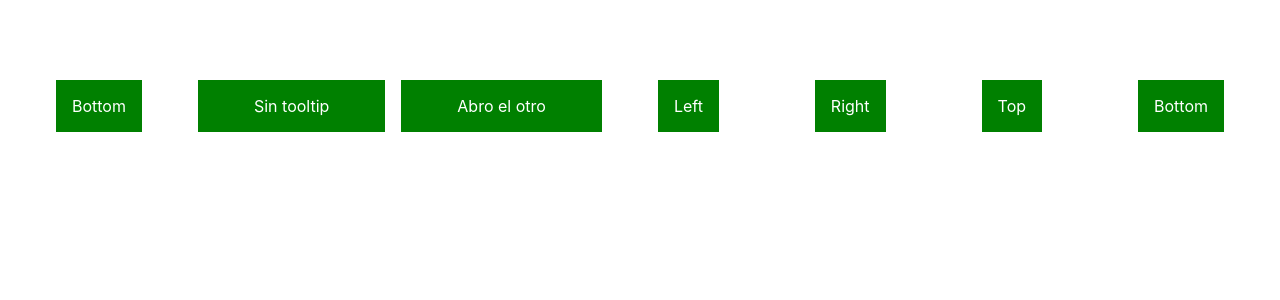
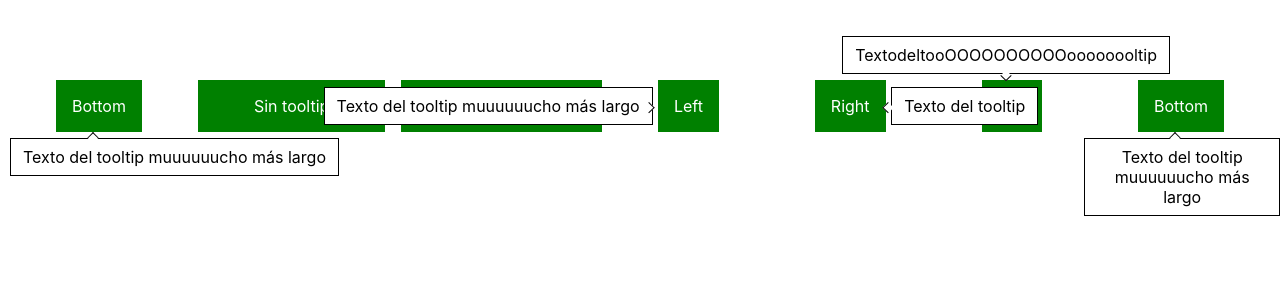
Before and after one commit to mhv745/tooltip, a React (Create React App) app: page / in a window 1280 px wide. Shown: the top 300 px of the page. Built offline with nearby package versions, Linux system fonts and the light colour scheme.

Commit message:
feat: refactor

```diff
--- a/src/componentes/Tooltip.jsx
+++ b/src/componentes/Tooltip.jsx
@@ -39,7 +39,7 @@ function Tooltip(tooltipProps, ref) {
     children
   } = tooltipProps;
 
-  const [show, setShow] = useState(false);
+  const [show, setShow] = useState(true);
   const [closing, setClosing] = useState(false)
   const [tooltipStyles, setTooltipStyles] = useState({});
   const [arrowStyles, setArrowStyles] = useState({});
@@ -135,11 +135,11 @@ function Tooltip(tooltipProps, ref) {
         {children}
       </div>
       {show && (
-        <div className={`tooltip-wrapper ${closing ? "cerrando" : ""}`}>
-          <div className={`tooltip-content tooltip-${position}`} style={tooltipStyles} ref={tooltipRef}>
+        <div className={`tooltip-wrapper ${closing ? "cerrando" : ""} tooltip-${position}`}>
+          <div className={`tooltip-content`} style={tooltipStyles} ref={tooltipRef}>
             {content}
           </div>
-          <span className="arrow" style={arrowStyles} />
+          <span className={`arrow arrow--${position}`} style={arrowStyles} />
         </div>
       )}
     </div>
--- a/src/componentes/Tooltip.scss
+++ b/src/componentes/Tooltip.scss
@@ -20,15 +20,36 @@
     position: absolute;
     display: block;
     background: white;
-    transform: rotate(45deg);
     border: solid black;
-    border-bottom-width: 0px;
-    border-right-width: 0px;
-    border-top-width: 1px;
-    border-left-width: 1px;
     box-sizing: border-box;
     width: 7.78px;
     height: 7.78px;
+    transform: rotate(45deg);
+    border-bottom-width: 0px;
+    border-right-width: 0px;
+    border-top-width: 0px;
+    border-left-width: 0px;
+    transform-origin: 0% 0%;
+
+    &--bottom {
+      border-top-width: 1px;
+      border-left-width: 1px;
+    }
+
+    &--top {
+      border-bottom-width: 1px;
+      border-right-width: 1px;
+    }
+
+    &--right {
+      border-bottom-width: 1px;
+      border-left-width: 1px;
+    }
+
+    &--left {
+      border-right-width: 1px;
+      border-top-width: 1px;
+    }
   }
 }
 
--- a/src/componentes/hooks/useTooltip.jsx
+++ b/src/componentes/hooks/useTooltip.jsx
@@ -9,15 +9,21 @@ const ARROW_SIDE = 8;
  * Distance between Element and Tooltip. (Half of the hipotenuse of the arrow)
  */
 const ARROW_HYPOTENUSE = 11.31;
+
+/**
+ * Minimum distance to boundary
+ */
 const MIN_DISTANCE_BOUNDARY = 10
 
 /**
- *
+ * Custom hook in order to get the arrow and tooltip styles related to the given trigger position
  */
 const useTooltipStyles = () => {
-
+    /**
+     * Get the bottom tooltip styles
+     */
     const getBottomStyles = useCallback(({ trigger, tooltip, offset }) => {
-        const topArrow = trigger.bottom + offset + ARROW_SIDE / 4;
+        const topArrow = trigger.bottom + offset;
         const leftArrow = trigger.left + trigger.width / 2 - ARROW_HYPOTENUSE / 2;
         const leftTooltip = leftArrow - tooltip.width / 2;
         const isInBoundaryLeft = leftTooltip <= MIN_DISTANCE_BOUNDARY
@@ -29,7 +35,7 @@ const useTooltipStyles = () => {
             left: `${leftArrow}px`,
         }
         const tooltipStyles = {
-            top: `${topArrow + ARROW_HYPOTENUSE / 2 - ARROW_SIDE / 4}px`,
+            top: `${topArrow + ARROW_HYPOTENUSE / 2}px`,
             left: `${isInBoundaryLeft ? 0 : leftTooltip}px`,
             transform: `translateX(${translateX}px)`,
             //width: `${isInBoundaryBoth ? window.innerWidth - MIN_DISTANCE_BOUNDARY * 2 : tooltip.width}px`,
@@ -39,13 +45,12 @@ const useTooltipStyles = () => {
 
 
     /**
-   * Updates the position of the tooltip when its position is top
+     * Get the top tooltip styles
      */
     const getTopStyles = useCallback(({ trigger, tooltip, offset }) => {
         const topArrow = trigger.top - offset - ARROW_SIDE - ARROW_SIDE / 4;
         const leftArrow = trigger.left + trigger.width / 2 - ARROW_HYPOTENUSE / 2;
         const arrowStyles = {
-            transform: 'rotate(225deg)',
             top: `${topArrow}px`,
             left: `${leftArrow}px`,
         }
@@ -62,13 +67,12 @@ const useTooltipStyles = () => {
     }, [])
 
     /**
-   * Updates the position of the tooltip when its position is right
+     * Get the right tooltip styles
      */
      const getRightStyles = useCallback(({ trigger, tooltip, offset }) => {
         const topArrow = trigger.top + trigger.height / 2 - ARROW_SIDE / 2;
         const leftArrow = trigger.right + offset + ARROW_SIDE / 4;
         const arrowStyles = {
-            transform: 'rotate(315deg)',
             top: `${topArrow}px`,
             left: `${leftArrow}px`,
           }
@@ -80,13 +84,12 @@ const useTooltipStyles = () => {
     }, [])
 
     /**
-   * Updates the position of the tooltip when its position is left
+     * Get the left tooltip styles
      */
     const getLeftStyles = useCallback(({ trigger, tooltip, offset }) => {
         const topArrow = trigger.top + trigger.height / 2 - ARROW_SIDE / 2;
         const leftArrow = trigger.left - offset - ARROW_HYPOTENUSE + ARROW_SIDE / 4;
         const arrowStyles = {
-            transform: 'rotate(135deg)',
             top: `${topArrow}px`,
             left: `${leftArrow}px`,
         }
@@ -97,9 +100,7 @@ const useTooltipStyles = () => {
         return { arrowStyles, tooltipStyles}
     }, [])
 
-
     return { getLeftStyles, getRightStyles, getTopStyles, getBottomStyles };
 }
 
-
 export default useTooltipStyles;
```
Lines whose indentation alone changed are shown as unchanged.
